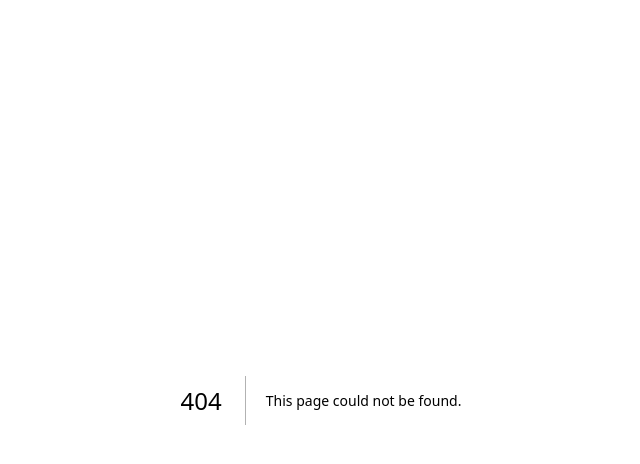
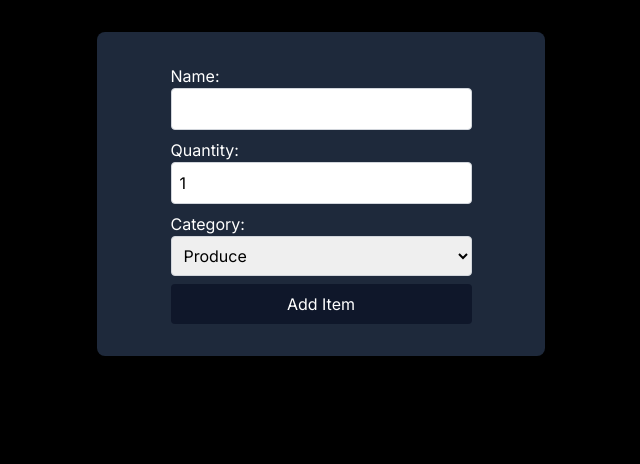
Before and after one commit to Ammar-Khan08/cprg306-assignments, a Next.js app: page /week-4 in a window 1280 px wide. Before the commit this address had no page. Shown: the top 464 px of the page, without its empty margins (319-959 px from the left). Built offline with nearby package versions, Linux system fonts and the light colour scheme.

Commit message:
added styling for Week-4

```diff
--- a/app/globals.css
+++ b/app/globals.css
@@ -3,9 +3,9 @@
 @tailwind utilities;
 
 :root {
-  --foreground-rgb: 0, 0, 0;
-  --background-start-rgb: 214, 219, 220;
-  --background-end-rgb: 255, 255, 255;
+  --foreground-rgb: 255, 255, 255;
+    --background-start-rgb: 0, 0, 0;
+    --background-end-rgb: 0, 0, 0;
 }
 
 @media (prefers-color-scheme: dark) {
--- /dev/null
+++ b/app/week-4/new-item.js
@@ -0,0 +1,57 @@
+"use client"
+import { useState } from "react";
+
+export default function NewItem() {
+    const [name, setName] = useState("");
+    const [quantity, setQuantity] = useState(1);
+    const [category, setCategory] = useState("produce");
+
+    function handleSubmit(event) {
+        event.preventDefault();
+        const item = {name, quantity, category};
+        console.log(item);
+
+        alert(`Item:${name} Quantity: ${quantity} Category: ${category}`);
+
+        setName("");
+        setQuantity(1);
+        setCategory("produce");
+    }
+
+    return(
+        <main className="flex justify-center">
+            <div className="bg-slate-800 flex items-center justify-center w-full max-w-md text-black p-8 rounded-lg shadow-md mt-8">
+                <div className="space-y-4">
+                    <form onSubmit={handleSubmit} className="space-y-2">
+                        <label className="block text-white">
+                            Name:
+                            <input type="text" value={name} onChange={(event) => setName(event.target.value)} required className="text-black w-full p-2 border border-gray-300 rounded"/>
+                        </label>
+                        <label className="block text-white">
+                            Quantity:
+                            <input type="number" min={1} max={99} required value={quantity} onChange={(event) => setQuantity(event.target.value)} className="w-full p-2 border border-gray-300 rounded text-black"/>
+                        </label>
+                        <label className="block text-white">
+                            Category:
+                            <select value={category} onChange={(event) => setCategory(event.target.value)} className="w-full p-2 border border-gray-300 rounded text-black">
+                                <option value="produce">Produce</option>
+                                <option value="dairy">Dairy</option>
+                                <option value="bakery">Bakery</option>
+                                <option value="meat">Meat</option>
+                                <option value="frozen foods">Frozen foods</option>
+                                <option value="canned goods">Canned goods</option>
+                                <option value="dry foods">Dry foods</option>
+                                <option value="beverages">Beverages</option>
+                                <option value="snacks">Snacks</option>
+                                <option value="household">Household</option>
+                                <option value="other">Other</option>
+                            </select>
+                        </label>
+                        <button type="submit" className="w-full p-2 bg-slate-900 text-white rounded">Add Item</button>
+                    </form>
+                </div>
+            </div>
+        </main>
+    )
+
+}
--- /dev/null
+++ b/app/week-4/page.js
@@ -0,0 +1,7 @@
+import NewItem from "./new-item";
+
+export default function Page() {
+    return(<main>
+        <NewItem/>
+    </main>)
+}
```
